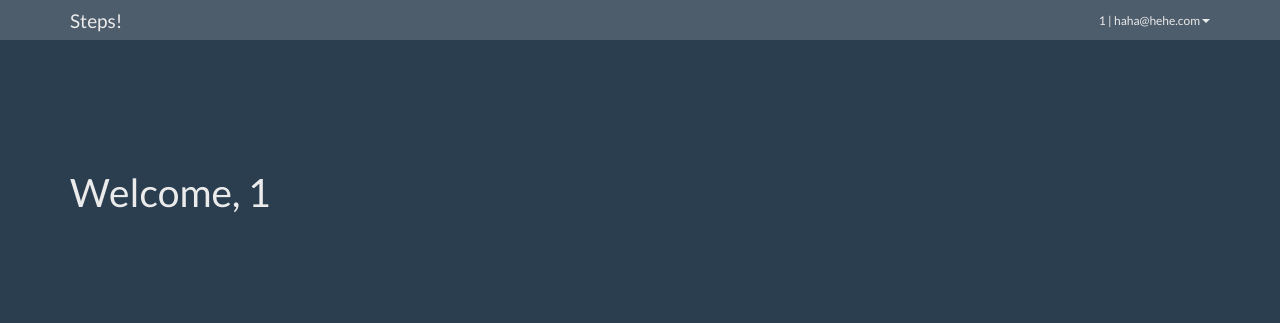
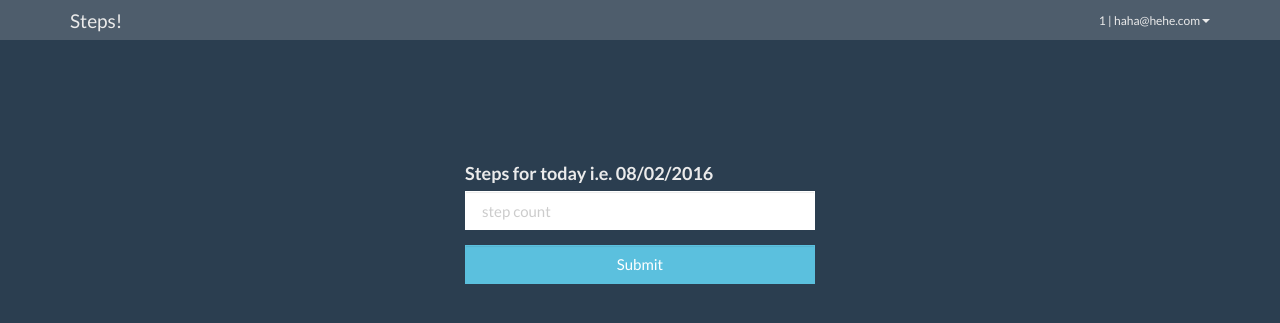
Before and after one commit to mpopatia/step_tracker, a Django app: page /steps/ in a window 1280 px wide. Shown: the top 323 px of the page. Run offline with Django 3.2, Linux system fonts and the light colour scheme; a user stored in the database is signed in; some libraries are stand-ins or nearby versions.

Commit message:
step form partially working

```diff
--- a/steps/models.py
+++ b/steps/models.py
@@ -7,4 +7,6 @@ from django.db import models
 
 class StepCount(models.Model):
     owner = models.ForeignKey(User)
-    dateCreated = models.DateTimeField(auto_now_add=True)
+    steps = models.IntegerField(default=0)
+    dateCreated = models.DateField()
+    dateTimeCreated = models.DateTimeField(auto_now_add=True)
--- a/steps/static/steps/css/index.css
+++ b/steps/static/steps/css/index.css
@@ -83,3 +83,8 @@
 .forms {
     padding-top: 150px;
 }
+
+
+label {
+    font-size:18px;
+}
--- a/steps/static/steps/js/index.js
+++ b/steps/static/steps/js/index.js
@@ -0,0 +1,8 @@
+function store_steps() {
+    console.log("CALLED");
+    steps = $('#step_count').val();
+    $.get('store_steps', {'step_count': steps}, function(data){
+        console.log("RESPONSE");
+        console.log(data);
+    });
+}
--- a/steps/templates/steps/index.html
+++ b/steps/templates/steps/index.html
@@ -68,8 +68,9 @@
                                 </p>
                                 <p>
                                     <div class="form-group col-lg-4 col-lg-offset-4 col-md-4 col-md-offset-4 col-sm-6 col-sm-offset-3 col-xs-6 col-xs-offset-3">
-                                        <input type="submit" value="login" class="form-control btn btn-md btn-info"/>
-                                        <input type="hidden" name="next" value="{{ next }}" />
+{#                                        <input type="submit" value=Login" class="form-control btn btn-md btn-info"/>#}
+                                        <button type="submit" class="btn btn-md btn-info form-control" id="login">Login</button>
+{#                                        <input type="hidden" name="next" value="{{ next }}" />#}
                                     </div>
                                 </p>
                             </form>
@@ -113,8 +114,23 @@
                         </div>
                     {% else %}
 
-                        <h1>Welcome, {{user.username}}</h1>
-                        <br>
+                        {% if message %}
+                            <div class="alert alert-success" role="alert">{{ message }}</div>
+                        {% else %}
+                            <form role="form" class="formclass" method="get" id="stepform" enctype="multipart/form-data" onsubmit="store_steps()">
+                                <p>
+                                    <div class="form-group col-lg-4 col-lg-offset-4 col-md-4 col-md-offset-4 col-sm-6 col-sm-offset-3 col-xs-6 col-xs-offset-3">
+                                        <label for='step_count'>Steps for {{ day }} i.e. {{ time }}</label>
+                                        <input id='step_count' type="text" name="step_count" class="form-control" placeholder="step count" data-validate="required,number"/>
+                                    </div>
+                                </p>
+                                <p>
+                                    <div class="form-group col-lg-4 col-lg-offset-4 col-md-4 col-md-offset-4 col-sm-6 col-sm-offset-3 col-xs-6 col-xs-offset-3">
+                                        <button type="submit" class="btn btn-md btn-info form-control" id="store_step">Submit</button>
+                                    </div>
+                                </p>
+                            </form>
+                        {% endif %}
                     {% endif %}
                 {% endblock %}
             </div>
--- a/steps/urls.py
+++ b/steps/urls.py
@@ -3,8 +3,9 @@ from steps import views
 
 
 urlpatterns = [
-    url('^$', views.index, name='index'),
+    url(r'^$', views.index, name='index'),
     url(r'^login/$', views.login_view, name='login'),
     url(r'^logout/$', views.logout_view, name='logout'),
     url(r'^signup/$', views.signup, name='signup'),
+    url(r'^store_steps/$', views.store_steps, name='store_steps'),
 ]
--- a/steps/views.py
+++ b/steps/views.py
@@ -4,12 +4,30 @@ from django.contrib.auth import authenticate, login, logout
 from django.core.urlresolvers import reverse
 from django.utils.html import escape, strip_tags
 from django.contrib.auth.models import User
+from datetime import datetime, timedelta, date
+from models import StepCount
+import json
 
 # Create your views here.
 
 
+def get_date(threshold):
+    now = datetime.now()
+    today_threshold_am = now.replace(hour=threshold, minute=0, second=0, microsecond=0)
+    if now < today_threshold_am:
+        time = date.today() - timedelta(days=1)
+        day = "yesterday"
+    else:
+        time = date.today()
+        day = "today"
+
+    return time, day
+
+
 def index(request):
-    return render(request, 'steps/index.html', {"loggedin": request.user.is_authenticated})
+    time, day = get_date(10)
+    time = time.strftime('%d/%m/%Y')
+    return render(request, 'steps/index.html', {"loggedin": request.user.is_authenticated, "time": time, "day": day})
 
 
 def logout_view(request):
@@ -37,3 +55,22 @@ def signup(request):
     password = escape(strip_tags(request.POST['password']))
     User.objects.create_user(username=user_id, email=email, password=password)
     return HttpResponseRedirect(reverse('index'))
+
+
+def store_steps(request):
+    steps = int(escape(strip_tags(request.GET['step_count'])))
+    print "STEPS:",steps
+    (date, day) = get_date(10)
+    s = StepCount.objects.filter(owner=request.user, dateCreated=date)
+    if s:
+        s = s[0]
+        print "Already exists"
+        s.steps = steps
+        s.save()
+    else:
+        print "Creating a new one"
+        s = StepCount(owner=request.user, dateCreated=date, steps=steps)
+        s.save()
+
+    message = "Your response has been recorded. Thank you."
+    return HttpResponse(json.dumps(message), content_type = "application/json")
```
Also changed, not shown: db.sqlite3, steps/migrations/0001_initial.py (added), steps/migrations/0002_stepcount_steps.py (added), 5 other files.
